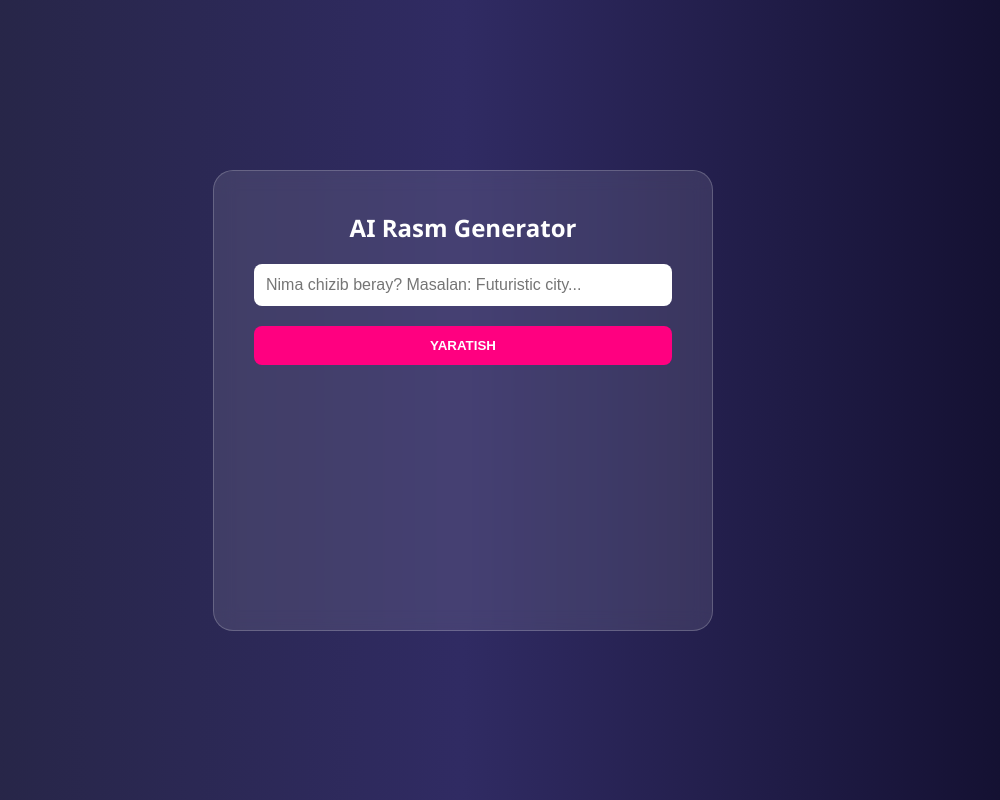
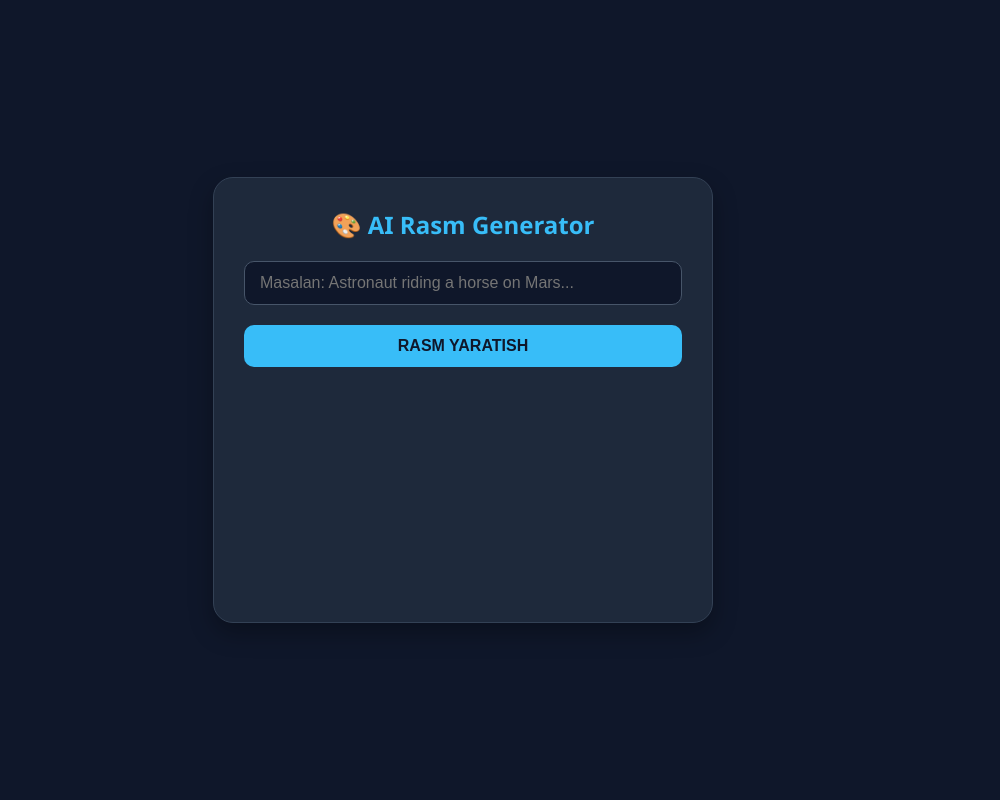
Before and after one commit to khusanovoffical/Creat, a website: page index.html in a window 1280 px wide. Shown: the whole page, without its empty margins (177-1177 px from the left). Drawn offline with Linux system fonts and the light colour scheme.

Commit message:
Update title and structure of AI image generator.

```diff
--- a/index.html
+++ b/index.html
@@ -3,52 +3,132 @@
 <head>
     <meta charset="UTF-8">
     <meta name="viewport" content="width=device-width, initial-scale=1.0">
-    <title>AI Image Magic</title>
+    <title>AI Image Generator</title>
     <style>
         * { box-sizing: border-box; margin: 0; padding: 0; }
-        body { font-family: 'Segoe UI', Tahoma, Geneva, Verdana, sans-serif; background: #0f0c29; background: linear-gradient(to right, #24243e, #302b63, #0f0c29); color: white; display: flex; justify-content: center; align-items: center; min-height: 100vh; }
-        .card { background: rgba(255, 255, 255, 0.1); backdrop-filter: blur(10px); padding: 40px; border-radius: 20px; width: 100%; max-width: 500px; text-align: center; border: 1px solid rgba(255,255,255,0.2); }
-        h1 { margin-bottom: 20px; font-size: 24px; }
-        input { width: 100%; padding: 12px; border: none; border-radius: 8px; margin-bottom: 20px; outline: none; font-size: 16px; }
-        button { width: 100%; padding: 12px; background: #ff0080; border: none; color: white; font-weight: bold; border-radius: 8px; cursor: pointer; transition: 0.3s; }
-        button:hover { background: #e00070; transform: scale(1.02); }
-        button:disabled { background: #555; cursor: not-allowed; }
-        #image-container { margin-top: 25px; min-height: 200px; display: flex; align-items: center; justify-content: center; }
-        img { max-width: 100%; border-radius: 12px; box-shadow: 0 10px 30px rgba(0,0,0,0.5); display: none; }
-        .loader { display: none; border: 4px solid #f3f3f3; border-top: 4px solid #ff0080; border-radius: 50%; width: 40px; height: 40px; animation: spin 1s linear infinite; }
+
+        body {
+            font-family: 'Segoe UI', system-ui, sans-serif;
+            background: #0f172a;
+            color: white;
+            display: flex;
+            justify-content: center;
+            align-items: center;
+            min-height: 100vh;
+            padding: 20px;
+        }
+
+        .container {
+            background: #1e293b;
+            padding: 30px;
+            border-radius: 20px;
+            width: 100%;
+            max-width: 500px;
+            box-shadow: 0 10px 25px rgba(0,0,0,0.3);
+            text-align: center;
+            border: 1px solid #334155;
+        }
+
+        h1 { margin-bottom: 20px; font-size: 24px; color: #38bdf8; }
+
+        .input-group { margin-bottom: 20px; }
+
+        input {
+            width: 100%;
+            padding: 12px 15px;
+            border-radius: 10px;
+            border: 1px solid #475569;
+            background: #0f172a;
+            color: white;
+            font-size: 16px;
+            outline: none;
+        }
+
+        input:focus { border-color: #38bdf8; }
+
+        button {
+            width: 100%;
+            padding: 12px;
+            background: #38bdf8;
+            border: none;
+            color: #0f172a;
+            font-weight: bold;
+            font-size: 16px;
+            border-radius: 10px;
+            cursor: pointer;
+            transition: 0.3s;
+        }
+
+        button:hover { background: #0ea5e9; transform: translateY(-2px); }
+        button:disabled { background: #64748b; cursor: not-allowed; transform: none; }
+
+        #result-area { margin-top: 25px; min-height: 200px; display: flex; align-items: center; justify-content: center; position: relative; }
+
+        img {
+            max-width: 100%;
+            border-radius: 12px;
+            display: none;
+            box-shadow: 0 4px 10px rgba(0,0,0,0.5);
+            border: 2px solid #334155;
+        }
+
+        .loader {
+            display: none;
+            border: 4px solid #334155;
+            border-top: 4px solid #38bdf8;
+            border-radius: 50%;
+            width: 40px;
+            height: 40px;
+            animation: spin 1s linear infinite;
+        }
+
         @keyframes spin { 0% { transform: rotate(0deg); } 100% { transform: rotate(360deg); } }
+
+        .error-msg { color: #f87171; margin-top: 10px; font-size: 14px; display: none; }
     </style>
 </head>
 <body>
 
-<div class="card">
-    <h1>AI Rasm Generator</h1>
-    <input type="text" id="prompt" placeholder="Nima chizib beray? Masalan: Futuristic city...">
-    <button id="btn" onclick="generateImage()">YARATISH</button>
+<div class="container">
+    <h1>🎨 AI Rasm Generator</h1>
 
-    <div id="image-container">
+    <div class="input-group">
+        <input type="text" id="prompt" placeholder="Masalan: Astronaut riding a horse on Mars...">
+    </div>
+
+    <button id="gen-btn" onclick="generateImage()">RASM YARATISH</button>
+
+    <p id="error-text" class="error-msg"></p>
+
+    <div id="result-area">
         <div id="loader" class="loader"></div>
-        <img id="output-img" src="" alt="AI generated">
+        <img id="output-img" src="" alt="AI yaratgan rasm">
     </div>
 </div>
 
 <script>
     async function generateImage() {
         const promptInput = document.getElementById('prompt');
-        const btn = document.getElementById('btn');
+        const btn = document.getElementById('gen-btn');
         const img = document.getElementById('output-img');
         const loader = document.getElementById('loader');
+        const errorText = document.getElementById('error-text');
 
-        if (!promptInput.value) return alert("Iltimos, tavsif yozing!");
+        if (!promptInput.value.trim()) {
+            alert("Iltimos, rasm tavsifini yozing!");
+            return;
+        }
 
-        // Holatni yangilash
+        // Yuklanish holati
         btn.disabled = true;
         btn.innerText = "Chizilmoqda...";
         loader.style.display = "block";
         img.style.display = "none";
+        errorText.style.display = "none";
 
         try {
-            const response = await fetch('http://localhost:3000/generate', {
+            // DIQQAT: Manzil localhost emas, nisbiy bo'lishi kerak
+            const response = await fetch('/generate', {
                 method: 'POST',
                 headers: { 'Content-Type': 'application/json' },
                 body: JSON.stringify({ prompt: promptInput.value })
@@ -56,20 +136,26 @@
 
             const data = await response.json();
 
-            if (data.url) {
+            if (response.ok && data.url) {
                 img.src = data.url;
-                img.style.display = "block";
+                img.onload = () => {
+                    loader.style.display = "none";
+                    img.style.display = "block";
+                };
             } else {
-                alert("Rasm yaratishda xato!");
+                throw new Error(data.error || "Rasm yaratishda xato yuz berdi");
             }
+
         } catch (error) {
-            alert("Serverga ulanib bo'lmadi!");
+            loader.style.display = "none";
+            errorText.innerText = "Xatolik: " + error.message;
+            errorText.style.display = "block";
         } finally {
             btn.disabled = false;
-            btn.innerText = "YARATISH";
-            loader.style.display = "none";
+            btn.innerText = "RASM YARATISH";
         }
     }
 </script>
+
 </body>
 </html>
```
